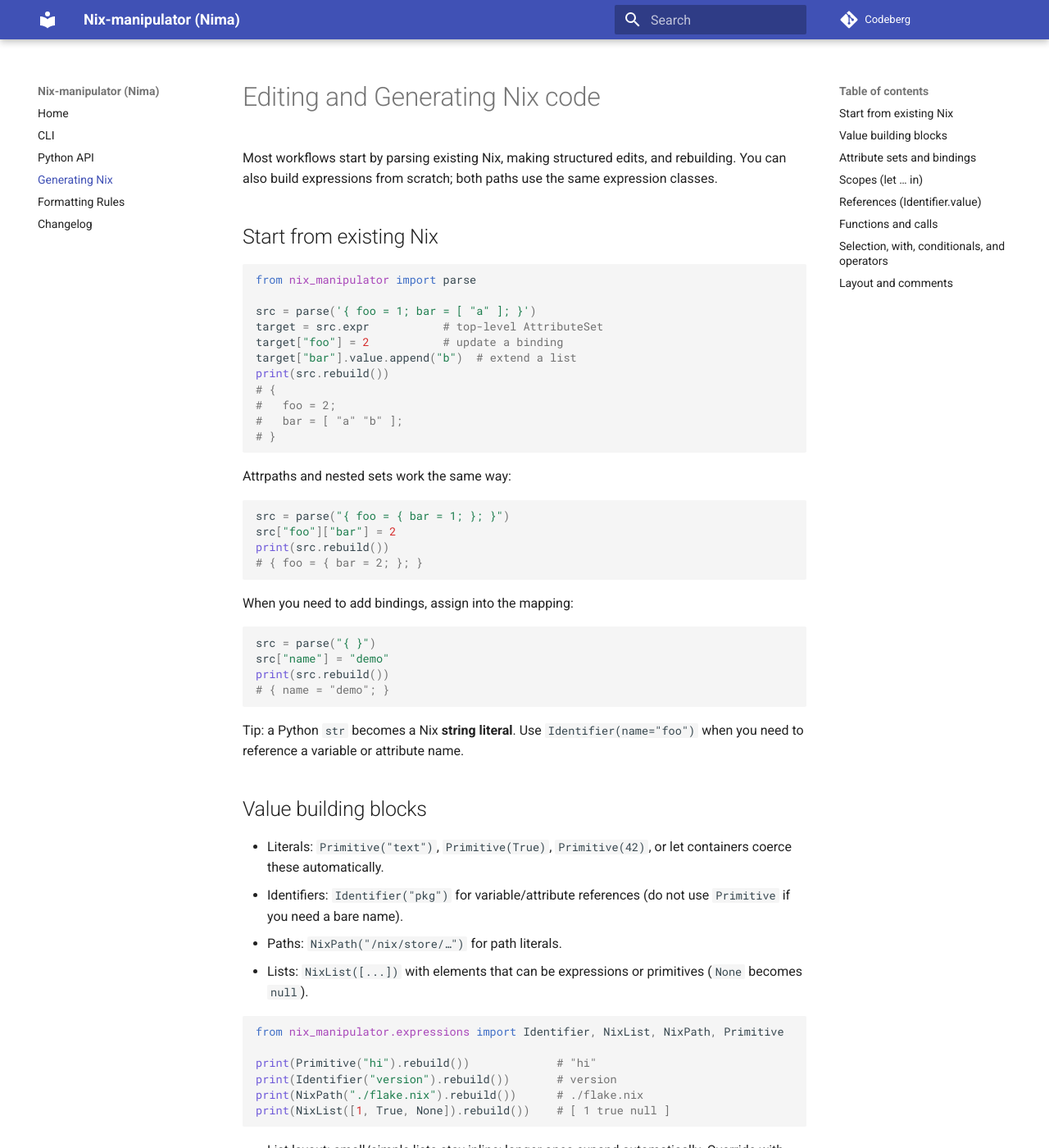
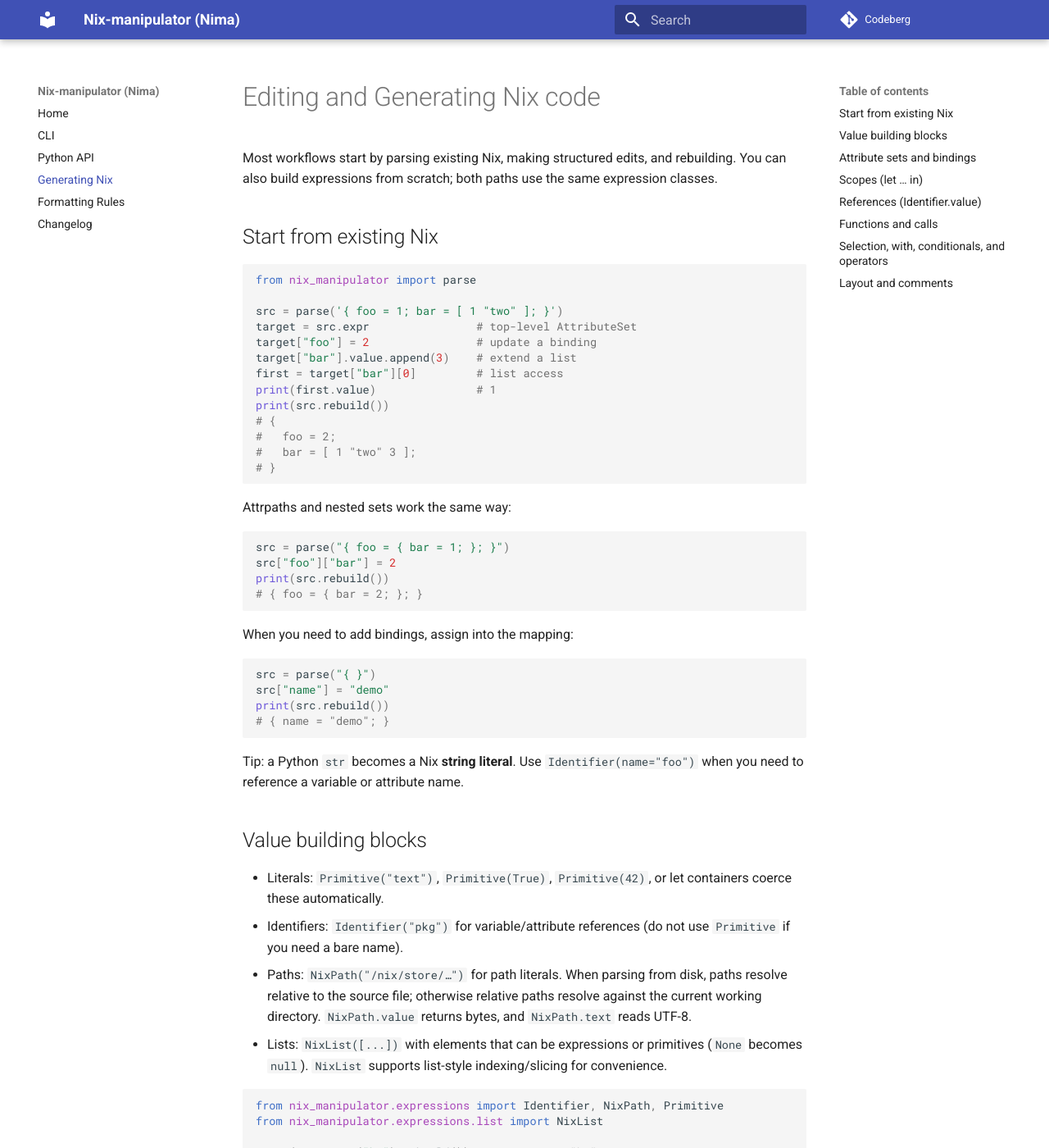
Before and after one commit to hoh/nix-manipulator, an MkDocs documentation site: the page built from docs/generation.md, in a window 1280 px wide and 1400 px high. Shown: the whole window at 82% size. Built offline with MkDocs 1.6.1 and Material for MkDocs 9.7.7, drawn with Linux system fonts in a browser that asks for light colours; some of the changed text lies outside the part shown.

Commit message:
Fix: Docs were outdated

````diff
--- a/docs/generation.md
+++ b/docs/generation.md
@@ -7,14 +7,16 @@ Most workflows start by parsing existing Nix, making structured edits, and rebui
 ```python
 from nix_manipulator import parse
 
-src = parse('{ foo = 1; bar = [ "a" ]; }')
-target = src.expr           # top-level AttributeSet
-target["foo"] = 2           # update a binding
-target["bar"].value.append("b")  # extend a list
+src = parse('{ foo = 1; bar = [ 1 "two" ]; }')
+target = src.expr                # top-level AttributeSet
+target["foo"] = 2                # update a binding
+target["bar"].value.append(3)    # extend a list
+first = target["bar"][0]         # list access
+print(first.value)               # 1
 print(src.rebuild())
 # {
 #   foo = 2;
-#   bar = [ "a" "b" ];
+#   bar = [ 1 "two" 3 ];
 # }
 ```
 
@@ -42,11 +44,12 @@ Tip: a Python `str` becomes a Nix **string literal**. Use `Identifier(name="foo"
 
 - Literals: `Primitive("text")`, `Primitive(True)`, `Primitive(42)`, or let containers coerce these automatically.
 - Identifiers: `Identifier("pkg")` for variable/attribute references (do not use `Primitive` if you need a bare name).
-- Paths: `NixPath("/nix/store/…")` for path literals.
-- Lists: `NixList([...])` with elements that can be expressions or primitives (`None` becomes `null`).
+- Paths: `NixPath("/nix/store/…")` for path literals. When parsing from disk, paths resolve relative to the source file; otherwise relative paths resolve against the current working directory. `NixPath.value` returns bytes, and `NixPath.text` reads UTF-8.
+- Lists: `NixList([...])` with elements that can be expressions or primitives (`None` becomes `null`). `NixList` supports list-style indexing/slicing for convenience.
 
 ```python
-from nix_manipulator.expressions import Identifier, NixList, NixPath, Primitive
+from nix_manipulator.expressions import Identifier, NixPath, Primitive
+from nix_manipulator.expressions.list import NixList
 
 print(Primitive("hi").rebuild())             # "hi"
 print(Identifier("version").rebuild())       # version
@@ -57,7 +60,8 @@ print(NixList([1, True, None]).rebuild())    # [ 1 true null ]
 - List layout: small/simple lists stay inline; longer ones expand automatically. Override with `multiline=True/False`.
 
 ```python
-from nix_manipulator.expressions import NixList, Identifier
+from nix_manipulator.expressions import Identifier
+from nix_manipulator.expressions.list import NixList
 
 print(NixList([Identifier("a"), Identifier("b")]).rebuild())
 # [ a b ]
````
Also changed, not shown: docs/api.md (+27 -0 lines), docs/index.md (+1 -0 lines).
